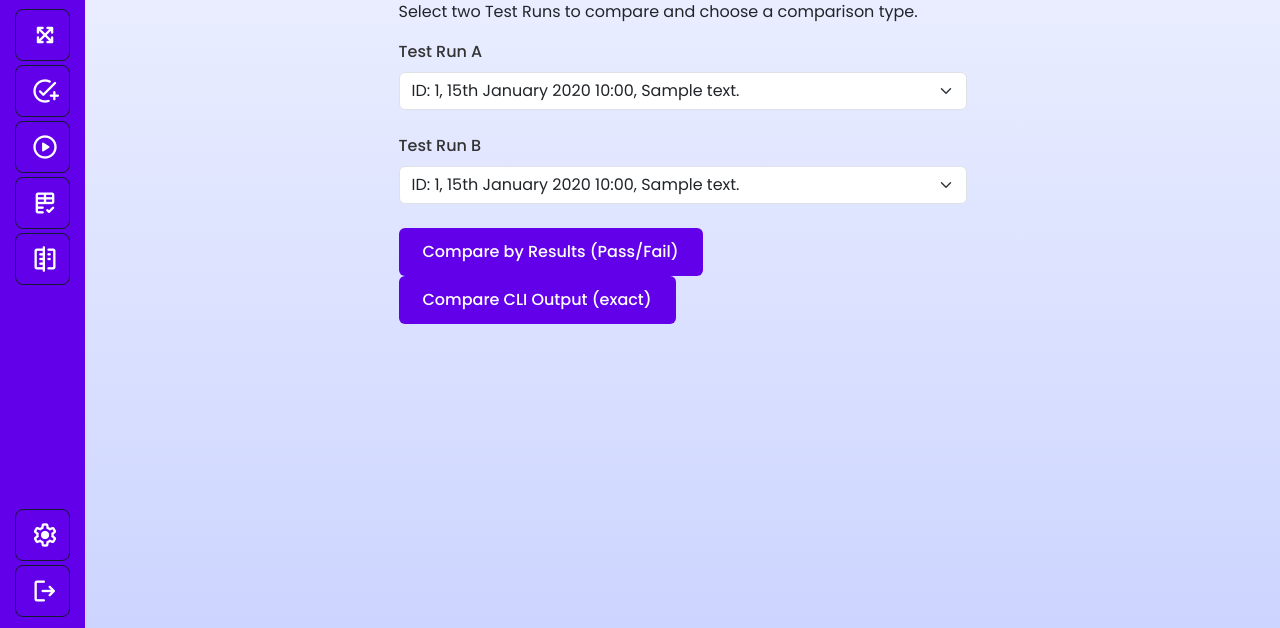
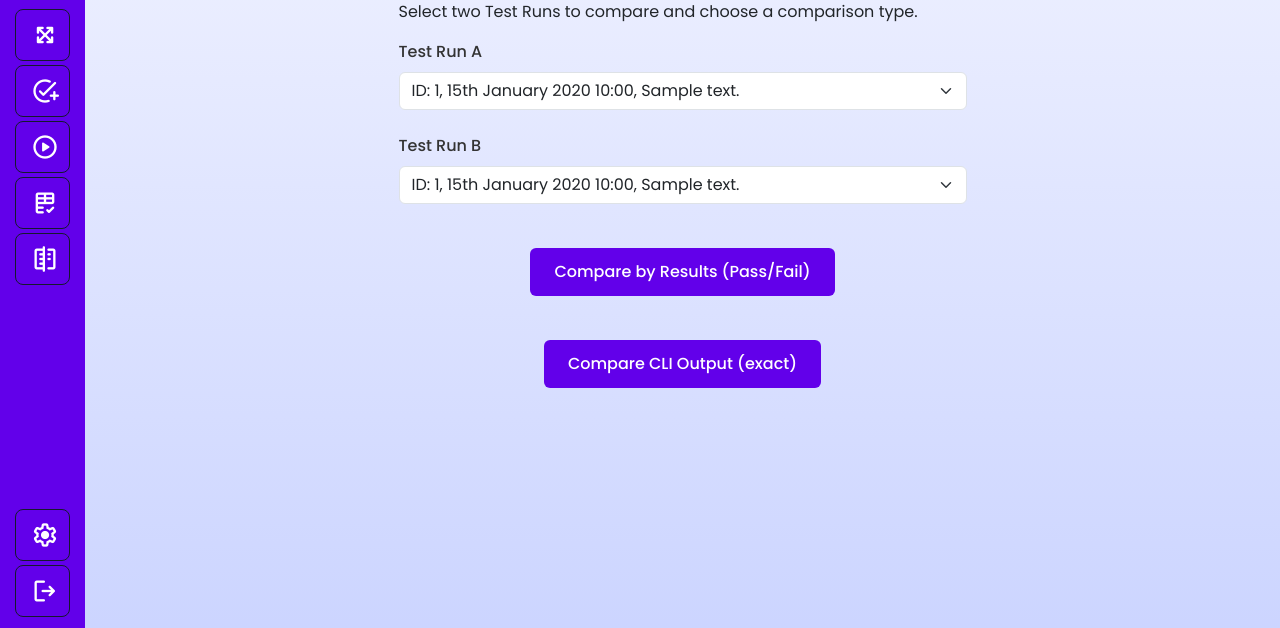
Before and after one commit to rog2054/rnt, a Flask app: page /compare_results/picker in a window 1280 px wide. Shown: the part 152-780 px from the top of the page. Run offline with Flask 3, Linux system fonts and the light colour scheme; a user stored in the database is signed in; tables that the repository leaves empty hold one stand-in row (values such as "Sample post"); parts of the project's set-up code (start-up, migrations or seed data) failed here and were passed over; some libraries are stand-ins or nearby versions.

Commit message:
move buttons to centre

```diff
--- a/templates/compare_test_runs_picker.html
+++ b/templates/compare_test_runs_picker.html
@@ -35,9 +35,16 @@
             {% endif %}
         </div>
 
-        <div class="ctrp-form-actions">
-            {{ form.compare_type_x(class="btn btn-primary") }}
-            {{ form.compare_type_y(class="btn btn-primary") }}
+        <div class="cbr-button-container">
+            <div class="ctrp-form-actions">
+                {{ form.compare_type_x(class="btn btn-primary") }}
+            </div>
+        </div>
+
+        <div class="cbr-button-container">
+            <div class="ctrp-form-actions">
+                {{ form.compare_type_y(class="btn btn-primary") }}
+            </div>
         </div>
     </form>
 </div>
```
